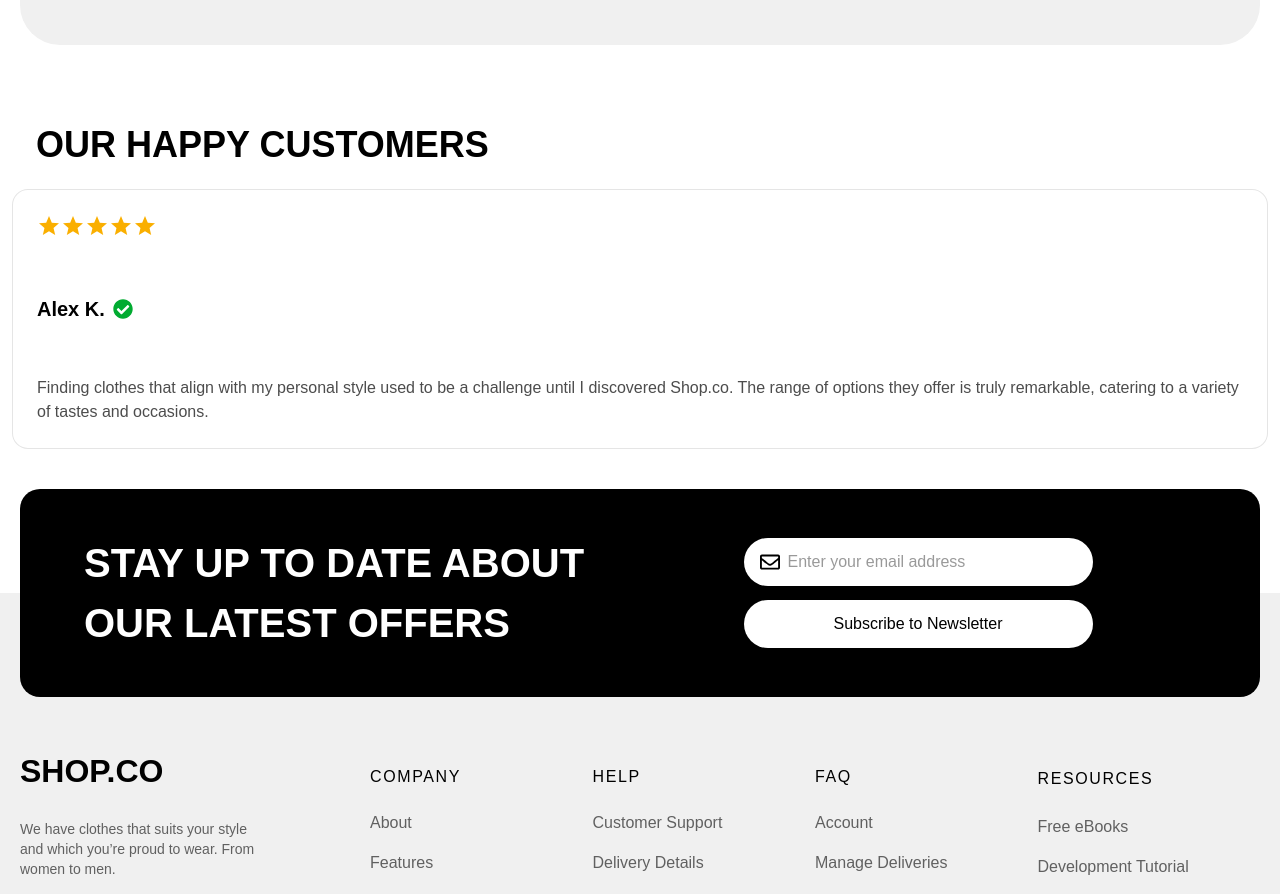
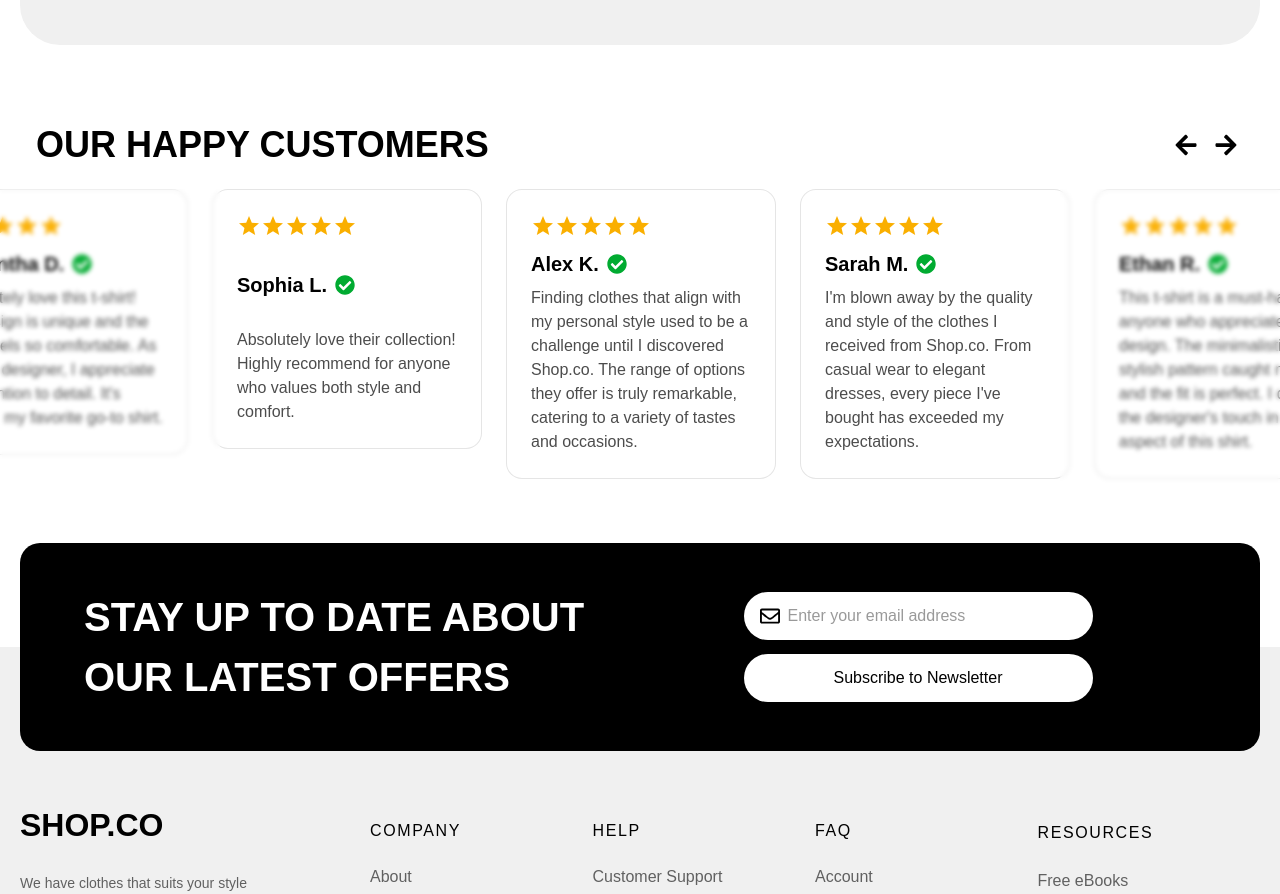
Before and after one commit to MuhammadMuheb/E-commerce-shop, a React (Create React App) app: page /home in a window 1280 px wide. Shown: the part 2340-3234 px from the top of the page. Built offline with nearby package versions, Linux system fonts and the light colour scheme; no server answers.

Commit message:
fix: Update OurHappyCustomers component with additional customer reviews; enhance button styling for improved usability

```diff
--- a/src/components/home/OurHappyCustomers.jsx
+++ b/src/components/home/OurHappyCustomers.jsx
@@ -13,6 +13,36 @@ const reviews = [
     rating: 5,
     text: "Finding clothes that align with my personal style used to be a challenge until I discovered Shop.co. The range of options they offer is truly remarkable, catering to a variety of tastes and occasions.",
   },
+  {
+id: 2,
+name: "Sarah M.",
+rating: 5,
+text: "I'm blown away by the quality and style of the clothes I received from Shop.co. From casual wear to elegant dresses, every piece I've bought has exceeded my expectations.",
+},
+{
+id: 3,
+name: "Ethan R.",
+rating: 5,
+text: "This t-shirt is a must-have for anyone who appreciates good design. The minimalistic yet stylish pattern caught my eye, and the fit is perfect. I can see the designer's touch in every aspect of this shirt.",
+},
+{
+id: 4,
+name: "Olivia P.",
+rating: 5,
+text: "As a UI/UX enthusiast, I value simplicity and functionality. This t-shirt not only represents those principles but also feels great to wear. It's evident that the designer poured their creativity into making this t-shirt stand out.",
+},
+{
+id: 5,
+name: "Samantha D.",
+rating: 5,
+text: "I absolutely love this t-shirt! The design is unique and the fabric feels so comfortable. As a fellow designer, I appreciate the attention to detail. It's become my favorite go-to shirt.",
+},
+{
+id: 6,
+name: "Sophia L.",
+rating: 5,
+text: "Absolutely love their collection! Highly recommend for anyone who values both style and comfort.",
+},
 ];
 
 function OurHappyCustomers() {
@@ -60,13 +90,13 @@ function OurHappyCustomers() {
           <div className="flex items-center space-x-1 ml-2">
             <button
               onClick={() => sliderRef.current?.slickPrev()}
-              className="inline-flex items-center justify-center rounded-md h-9 w-9 text-2xl hover:bg-gray-200"
+              className="inline-flex items-center justify-center whitespace-nowrap rounded-md font-medium transition-colors focus-visible:outline-none focus-visible:ring-1 focus-visible:ring-ring disabled:pointer-events-none disabled:opacity-50 hover:bg-accent hover:text-accent-foreground h-9 w-9 text-2xl"
             >
               <FaArrowLeft />
             </button>
             <button
               onClick={() => sliderRef.current?.slickNext()}
-              className="inline-flex items-center justify-center rounded-md h-9 w-9 text-2xl hover:bg-gray-200"
+              className="inline-flex items-center justify-center whitespace-nowrap rounded-md font-medium transition-colors focus-visible:outline-none focus-visible:ring-1 focus-visible:ring-ring disabled:pointer-events-none disabled:opacity-50 hover:bg-accent hover:text-accent-foreground h-9 w-9 text-2xl"
             >
               <FaArrowRight />
             </button>
```
